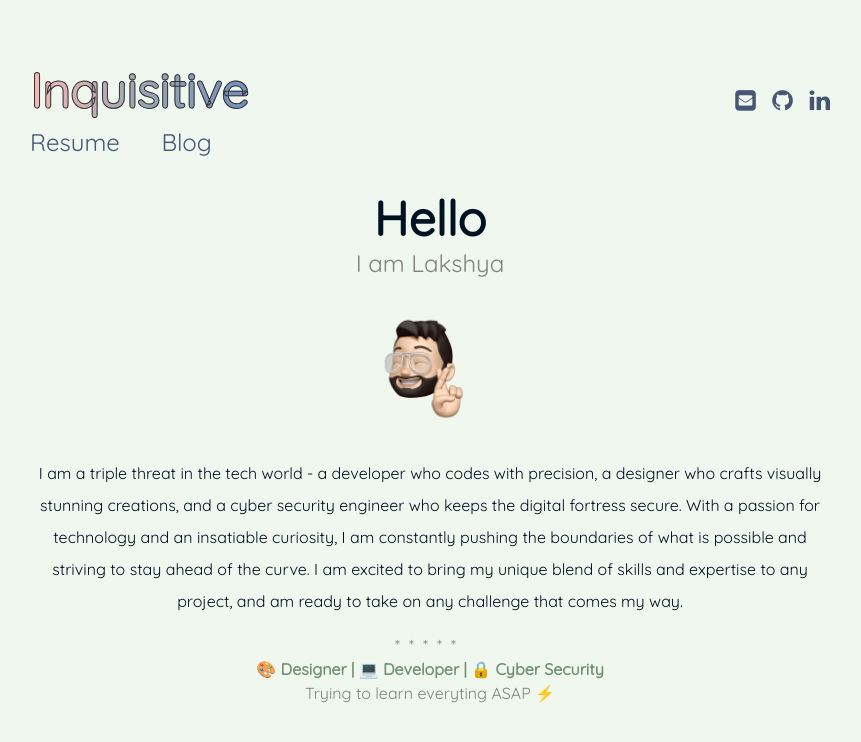
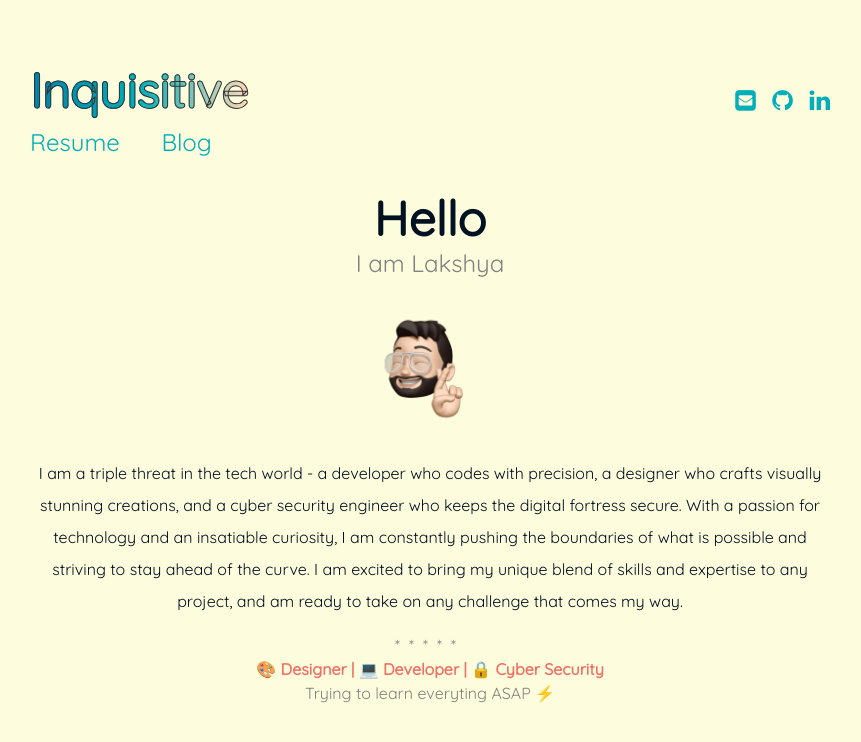
Before and after one commit to lakshyarao22/lakshyarao22.github.io, a Jekyll site: the page built from index.md, in a window 1280 px wide. Shown: the top 742 px of the page, without its empty margins (210-1071 px from the left). Built offline with Jekyll 4.4.1, drawn with Linux system fonts in a browser that asks for light colours.

Commit message:
summer pastel

```diff
--- a/assets/css/main.css
+++ b/assets/css/main.css
@@ -4,7 +4,7 @@
     font-family: 'Quicksand', sans-serif;
     font-size: 100%;
     color: #012;
-    background-color: #F0F7EE; }
+    background-color: #fdfcdc; }
 
   .dark-mode {
   background-color: #012;
@@ -12,7 +12,7 @@
   }
 
   a {
-    color: #465775;
+    color: #00afb9;
     font-weight: bold;
     text-decoration: none; }
 
@@ -47,7 +47,7 @@
       font-weight: 400; }
 
   strong {
-    color: #709176; }
+    color: #f07167; }
 
   .wrapper {
     max-width: 800px;
@@ -66,7 +66,7 @@
     /* color: #00FFFF; */
     display: block;
     /* font-size: 72px; */
-    background: linear-gradient(to right, #F7B9B8, #9BA7B2, #738EBD);
+    background: linear-gradient(to right, #0081A7, #00AFB9, #FED9B7);
     -webkit-background-clip: text;
     -webkit-text-fill-color: transparent;
     -webkit-text-stroke: 1px #333333;
```
